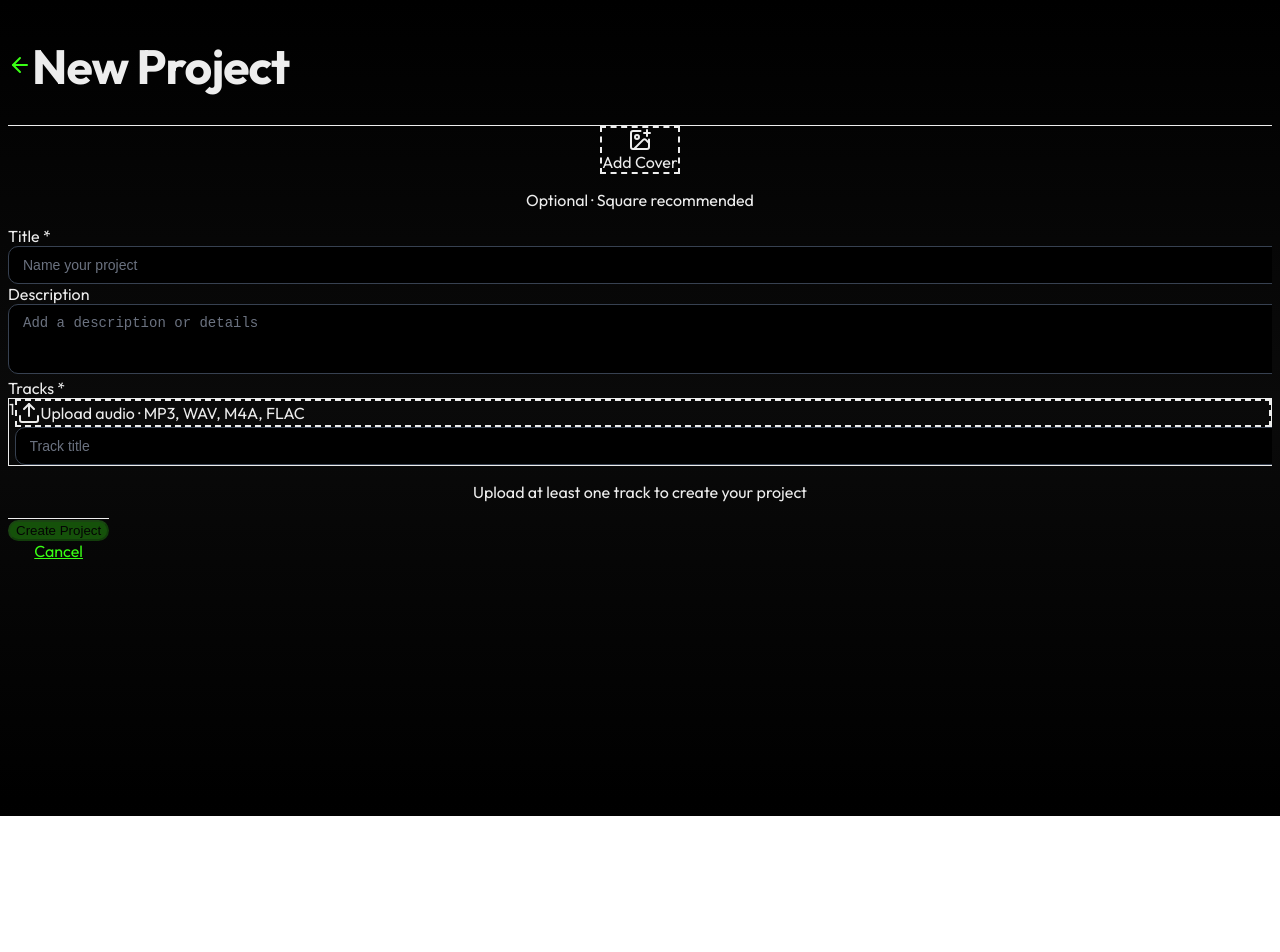
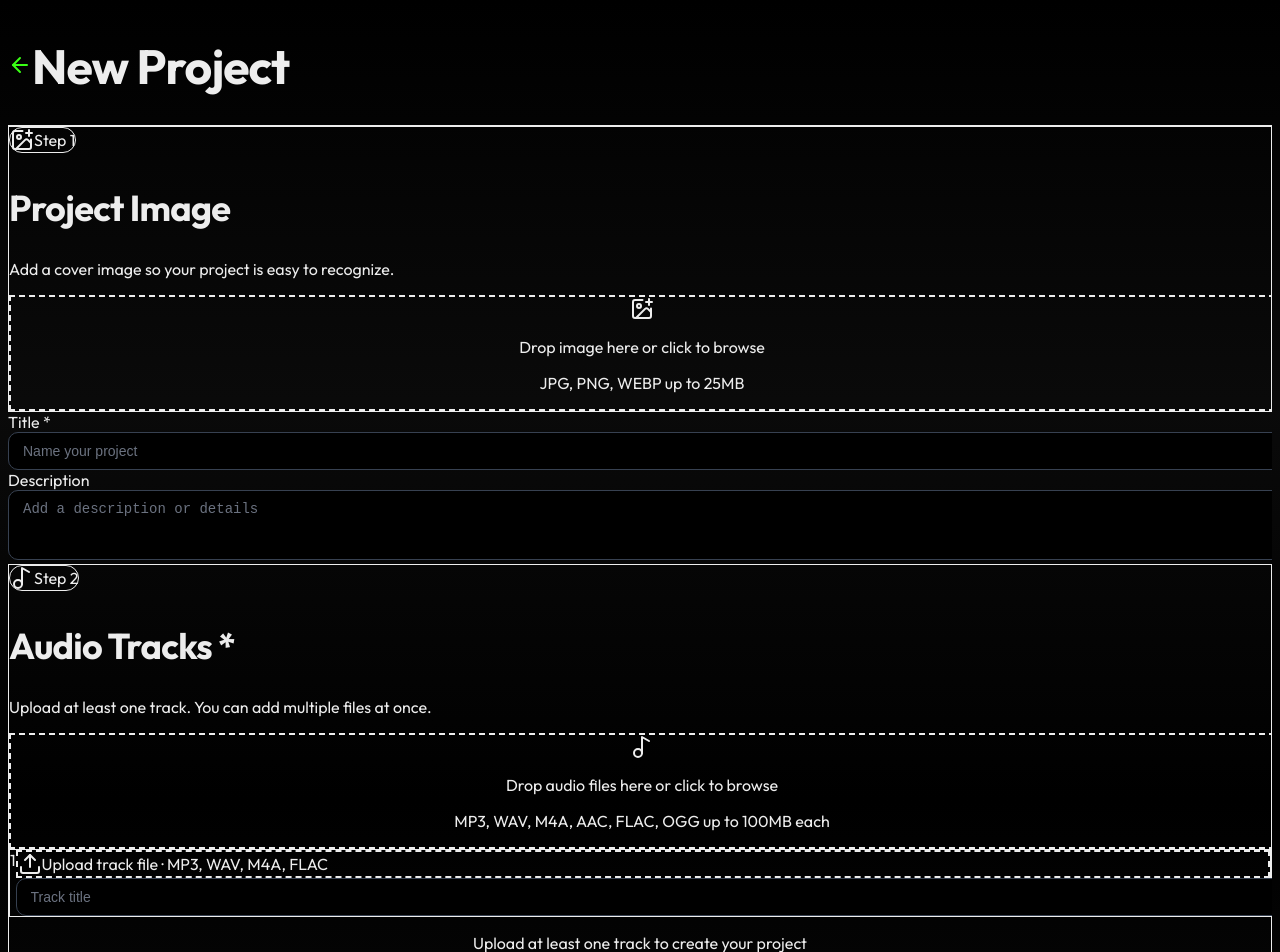
Before and after one commit to shayastark/demo, a Next.js app: page /dashboard/projects/new in a window 1280 px wide. Shown: the top 952 px of the page. Before the commit the page ends 816 px from the top, so only its background shows below. Built offline with nearby package versions, Linux system fonts and the light colour scheme; no server answers.

Commit message:
New Project page UI improvements

```diff
--- a/components/NewProjectPage.tsx
+++ b/components/NewProjectPage.tsx
@@ -5,7 +5,7 @@ import { useState } from 'react'
 import { useRouter } from 'next/navigation'
 import Link from 'next/link'
 import { supabase } from '@/lib/supabase'
-import { Upload, X, ArrowLeft, Plus, ImagePlus } from 'lucide-react'
+import { Upload, X, ArrowLeft, Plus, ImagePlus, Music2 } from 'lucide-react'
 import { showToast } from './Toast'
 
 export default function NewProjectPage() {
@@ -18,18 +18,25 @@ export default function NewProjectPage() {
   const [tracks, setTracks] = useState<Array<{ file: File; title: string }>>([{ file: null as any, title: '' }])
   const [loading, setLoading] = useState(false)
   const [submitted, setSubmitted] = useState(false)
-  const [dragOver, setDragOver] = useState(false)
+  const [dragOverImage, setDragOverImage] = useState(false)
+  const [dragOverTracks, setDragOverTracks] = useState(false)
+
+  const setCoverImageFile = (file: File) => {
+    if (!file.type.startsWith('image/')) {
+      showToast('Please upload an image file (JPG, PNG, or WEBP).', 'error')
+      return
+    }
+    setCoverImage(file)
+    const reader = new FileReader()
+    reader.onloadend = () => {
+      setCoverImagePreview(reader.result as string)
+    }
+    reader.readAsDataURL(file)
+  }
 
   const handleCoverImageChange = (e: React.ChangeEvent<HTMLInputElement>) => {
     const file = e.target.files?.[0]
-    if (file) {
-      setCoverImage(file)
-      const reader = new FileReader()
-      reader.onloadend = () => {
-        setCoverImagePreview(reader.result as string)
-      }
-      reader.readAsDataURL(file)
-    }
+    if (file) setCoverImageFile(file)
   }
 
   const handleAddTrack = () => {
@@ -44,16 +51,50 @@ export default function NewProjectPage() {
       return
     }
 
+    const name = file.name.replace(/\.[^/.]+$/, '')
     const newTracks = [...tracks]
-    newTracks[index].file = file
+    newTracks[index] = {
+      ...newTracks[index],
+      file,
+      title: newTracks[index].title || name,
+    }
     setTracks(newTracks)
+  }
 
-    // Auto-set title from filename if empty
-    if (!newTracks[index].title) {
-      const name = file.name.replace(/\.[^/.]+$/, '')
-      newTracks[index].title = name
-      setTracks(newTracks)
+  const handleBulkTrackUpload = (fileList: FileList | File[]) => {
+    const files = Array.from(fileList)
+    const audioFiles = files.filter((file) => file.type.startsWith('audio/') || /\.(mp3|wav|m4a|aac|flac|ogg)$/i.test(file.name))
+
+    if (audioFiles.length === 0) {
+      showToast('Please upload audio files (MP3, WAV, M4A, AAC, FLAC, or OGG).', 'error')
+      return
     }
+
+    let validFilesCount = 0
+    const maxAudioSize = 100 * 1024 * 1024
+    const preparedTracks = audioFiles
+      .filter((file) => {
+        const isValidSize = file.size <= maxAudioSize
+        if (!isValidSize) {
+          showToast(`"${file.name}" is too large (${(file.size / 1024 / 1024).toFixed(1)}MB). Maximum size is 100MB.`, 'error')
+        } else {
+          validFilesCount += 1
+        }
+        return isValidSize
+      })
+      .map((file) => ({
+        file,
+        title: file.name.replace(/\.[^/.]+$/, ''),
+      }))
+
+    if (preparedTracks.length === 0) return
+
+    setTracks((prev) => {
+      const hasOnlyEmptyStarter = prev.length === 1 && !prev[0].file && !prev[0].title
+      return hasOnlyEmptyStarter ? preparedTracks : [...prev, ...preparedTracks]
+    })
+
+    showToast(`${validFilesCount} track${validFilesCount > 1 ? 's' : ''} added`, 'success')
   }
 
   const removeTrack = (index: number) => {
@@ -252,7 +293,7 @@ export default function NewProjectPage() {
     <div className="min-h-screen bg-black text-white pb-40">
       {/* Header */}
       <header className="sticky top-0 z-10 bg-black/90 backdrop-blur-sm border-b border-gray-800">
-        <div className="max-w-xl mx-auto px-6 py-4 flex items-center gap-4">
+        <div className="max-w-2xl mx-auto px-4 sm:px-6 py-4 flex items-center gap-4">
           <Link
             href="/dashboard"
             className="p-2 -ml-2 rounded-full hover:bg-gray-800 transition"
@@ -263,28 +304,38 @@ export default function NewProjectPage() {
         </div>
       </header>
 
-      <main className="px-6 py-8 max-w-xl mx-auto">
-        <form id="new-project-form" onSubmit={handleSubmit} className="space-y-8">
+      <main className="px-4 sm:px-6 py-6 sm:py-8 max-w-2xl mx-auto">
+        <form id="new-project-form" onSubmit={handleSubmit} className="space-y-6 sm:space-y-8">
 
-          {/* Cover Image */}
-          <div className="flex flex-col items-center">
+          {/* Project Image */}
+          <div className="bg-emerald-500/[0.03] border border-emerald-400/20 rounded-2xl p-4 sm:p-5 space-y-4">
+            <div>
+              <div className="inline-flex items-center gap-2 px-2.5 py-1 rounded-full bg-emerald-500/10 border border-emerald-400/30 text-emerald-300 text-xs font-medium mb-3">
+                <ImagePlus className="w-3.5 h-3.5" />
+                Step 1
+              </div>
+              <h2 className="text-base sm:text-lg font-semibold text-white">Project Image</h2>
+              <p className="text-sm text-gray-400 mt-1">
+                Add a cover image so your project is easy to recognize.
+              </p>
+            </div>
             {coverImagePreview ? (
-              <div className="relative w-36 h-36 rounded-2xl overflow-hidden shadow-2xl group">
-                <label className="cursor-pointer block w-full h-full">
+              <div className="relative rounded-xl overflow-hidden border border-gray-700 group">
+                <label className="cursor-pointer block w-full h-52 sm:h-64 focus-within:ring-2 focus-within:ring-neon-green/70 focus-within:ring-offset-2 focus-within:ring-offset-black rounded-xl">
                   <img
                     src={coverImagePreview}
                     alt="Cover preview"
                     className="w-full h-full object-cover"
                   />
-                  <div className="absolute inset-0 bg-black/50 opacity-0 group-hover:opacity-100 transition flex flex-col items-center justify-center gap-2">
+                  <div className="absolute inset-0 bg-black/45 opacity-0 group-hover:opacity-100 transition flex flex-col items-center justify-center gap-2">
                     <ImagePlus className="w-6 h-6 text-white" />
-                    <span className="text-white text-sm font-medium">Change</span>
+                    <span className="text-white text-sm font-medium">Change image</span>
                   </div>
                   <input
                     type="file"
                     accept="image/*"
                     onChange={handleCoverImageChange}
-                    className="hidden"
+                    className="sr-only"
                   />
                 </label>
                 <button
@@ -295,7 +346,7 @@ export default function NewProjectPage() {
                     setCoverImage(null)
                     setCoverImagePreview(null)
                   }}
-                  className="absolute top-2 right-2 bg-black/70 hover:bg-red-500 text-white rounded-full p-1.5 transition opacity-0 group-hover:opacity-100"
+                  className="absolute top-3 right-3 bg-black/75 hover:bg-red-500 text-white rounded-full p-1.5 transition"
                   title="Remove image"
                 >
                   <X className="w-4 h-4" />
@@ -303,36 +354,33 @@ export default function NewProjectPage() {
               </div>
             ) : (
               <label
-                className={`w-36 h-36 border-2 border-dashed rounded-2xl cursor-pointer transition flex flex-col items-center justify-center gap-2 ${
-                  dragOver
+                className={`w-full border-2 border-dashed rounded-xl cursor-pointer transition p-6 sm:p-8 flex flex-col items-center justify-center gap-3 text-center focus-within:ring-2 focus-within:ring-neon-green/70 focus-within:ring-offset-2 focus-within:ring-offset-black ${
+                  dragOverImage
                     ? 'border-neon-green bg-neon-green/10'
-                    : 'border-gray-600 hover:border-neon-green/50 hover:bg-gray-900/50'
+                    : 'border-gray-600 hover:border-neon-green/60 hover:bg-gray-900/50'
                 }`}
-                onDragOver={(e) => { e.preventDefault(); setDragOver(true) }}
-                onDragLeave={() => setDragOver(false)}
+                onDragOver={(e) => { e.preventDefault(); setDragOverImage(true) }}
+                onDragLeave={() => setDragOverImage(false)}
                 onDrop={(e) => {
                   e.preventDefault()
-                  setDragOver(false)
+                  setDragOverImage(false)
                   const file = e.dataTransfer.files?.[0]
-                  if (file && file.type.startsWith('image/')) {
-                    setCoverImage(file)
-                    const reader = new FileReader()
-                    reader.onloadend = () => setCoverImagePreview(reader.result as string)
-                    reader.readAsDataURL(file)
-                  }
+                  if (file) setCoverImageFile(file)
                 }}
               >
-                <ImagePlus className="w-6 h-6 text-gray-500" />
-                <span className="text-xs text-gray-400 font-medium">Add Cover</span>
+                <ImagePlus className="w-7 h-7 text-gray-300" />
+                <div className="space-y-1">
+                  <p className="text-sm sm:text-base font-medium text-white">Drop image here or click to browse</p>
+                  <p className="text-xs text-gray-500">JPG, PNG, WEBP up to 25MB</p>
+                </div>
                 <input
                   type="file"
                   accept="image/*"
                   onChange={handleCoverImageChange}
-                  className="hidden"
+                  className="sr-only"
                 />
               </label>
             )}
-            <p className="text-xs text-gray-600 mt-3">Optional · Square recommended</p>
           </div>
 
           {/* Title */}
@@ -346,7 +394,7 @@ export default function NewProjectPage() {
               onChange={(e) => setTitle(e.target.value)}
               placeholder="Name your project"
               required
-              className="w-full bg-gray-900/60 border border-gray-700 rounded-xl px-4 py-3.5 text-white placeholder-gray-600 focus:outline-none focus:border-neon-green focus:ring-1 focus:ring-neon-green/20 transition"
+              className="w-full bg-gray-900/60 border border-gray-700 rounded-xl px-4 py-3.5 text-white placeholder-gray-600 focus:outline-none focus:border-neon-green focus:ring-2 focus:ring-neon-green/30 transition"
             />
           </div>
 
@@ -358,27 +406,68 @@ export default function NewProjectPage() {
               onChange={(e) => setDescription(e.target.value)}
               rows={3}
               placeholder="Add a description or details"
-              className="w-full bg-gray-900/60 border border-gray-700 rounded-xl px-4 py-3.5 text-white placeholder-gray-600 focus:outline-none focus:border-neon-green focus:ring-1 focus:ring-neon-green/20 transition resize-none"
+              className="w-full bg-gray-900/60 border border-gray-700 rounded-xl px-4 py-3.5 text-white placeholder-gray-600 focus:outline-none focus:border-neon-green focus:ring-2 focus:ring-neon-green/30 transition resize-none"
             />
           </div>
 
-          {/* Tracks Section */}
-          <div>
-            <div className="flex items-center justify-between mb-4">
-              <label className="text-sm font-medium text-gray-300">
-                Tracks <span className="text-red-400">*</span>
-              </label>
+          {/* Audio Tracks */}
+          <div className="bg-sky-500/[0.03] border border-sky-400/20 rounded-2xl p-4 sm:p-5 space-y-4">
+            <div className="flex items-start justify-between gap-4">
+              <div>
+                <div className="inline-flex items-center gap-2 px-2.5 py-1 rounded-full bg-sky-500/10 border border-sky-400/30 text-sky-300 text-xs font-medium mb-3">
+                  <Music2 className="w-3.5 h-3.5" />
+                  Step 2
+                </div>
+                <h2 className="text-base sm:text-lg font-semibold text-white">
+                  Audio Tracks <span className="text-red-400">*</span>
+                </h2>
+                <p className="text-sm text-gray-400 mt-1">
+                  Upload at least one track. You can add multiple files at once.
+                </p>
+              </div>
               {tracks.length > 0 && tracks[0].file && (
                 <button
                   type="button"
                   onClick={handleAddTrack}
-                  className="text-sm text-neon-green hover:text-neon-green/80 transition flex items-center gap-1 font-medium"
+                  className="text-sm text-neon-green hover:text-neon-green/80 transition flex items-center gap-1 font-medium whitespace-nowrap focus-visible:outline-none focus-visible:ring-2 focus-visible:ring-neon-green/60 rounded-md px-1"
                 >
                   <Plus className="w-4 h-4" />
-                  Add Track
+                  Add Empty Row
                 </button>
               )}
             </div>
+
+            <label
+              className={`w-full border-2 border-dashed rounded-xl cursor-pointer transition p-5 sm:p-6 flex flex-col items-center justify-center gap-3 text-center focus-within:ring-2 focus-within:ring-neon-green/70 focus-within:ring-offset-2 focus-within:ring-offset-black ${
+                dragOverTracks
+                  ? 'border-neon-green bg-neon-green/10'
+                  : 'border-gray-600 hover:border-neon-green/60 hover:bg-gray-900/50'
+              }`}
+              onDragOver={(e) => { e.preventDefault(); setDragOverTracks(true) }}
+              onDragLeave={() => setDragOverTracks(false)}
+              onDrop={(e) => {
+                e.preventDefault()
+                setDragOverTracks(false)
+                if (e.dataTransfer.files?.length) {
+                  handleBulkTrackUpload(e.dataTransfer.files)
+                }
+              }}
+            >
+              <Music2 className="w-7 h-7 text-gray-300" />
+              <div className="space-y-1">
+                <p className="text-sm sm:text-base font-medium text-white">Drop audio files here or click to browse</p>
+                <p className="text-xs text-gray-500">MP3, WAV, M4A, AAC, FLAC, OGG up to 100MB each</p>
+              </div>
+              <input
+                type="file"
+                multiple
+                accept="audio/mpeg,audio/mp3,audio/wav,audio/wave,audio/x-wav,audio/mp4,audio/x-m4a,audio/aac,audio/flac,audio/ogg,.mp3,.wav,.m4a,.aac,.flac,.ogg"
+                onChange={(e) => {
+                  if (e.target.files?.length) handleBulkTrackUpload(e.target.files)
+                }}
+                className="sr-only"
+              />
+            </label>
 
             <div className="space-y-3">
               {tracks.map((track, index) => (
@@ -394,7 +483,7 @@ export default function NewProjectPage() {
 
                     <div className="flex-1 min-w-0 space-y-3">
                       {/* File Upload */}
-                      <label className="block cursor-pointer">
+                      <label className="block cursor-pointer focus-within:ring-2 focus-within:ring-neon-green/50 rounded-lg">
                         <input
                           type="file"
                           accept="audio/mpeg,audio/mp3,audio/wav,audio/wave,audio/x-wav,audio/mp4,audio/x-m4a,audio/aac,audio/flac,audio/ogg,.mp3,.wav,.m4a,.aac,.flac,.ogg"
@@ -403,7 +492,7 @@ export default function NewProjectPage() {
                             if (file) handleTrackFileChange(index, file)
                           }}
                           required
-                          className="hidden"
+                          className="sr-only"
                         />
                         <div className={`flex items-center gap-3 px-4 py-3 rounded-lg border-2 border-dashed transition ${
                           track.file
@@ -418,7 +507,7 @@ export default function NewProjectPage() {
                               </span>
                             ) : (
                               <span className="text-sm text-gray-400">
-                                Upload audio <span className="text-gray-600">· MP3, WAV, M4A, FLAC</span>
+                                Upload track file <span className="text-gray-600">· MP3, WAV, M4A, FLAC</span>
                               </span>
                             )}
                           </div>
@@ -436,7 +525,7 @@ export default function NewProjectPage() {
                         }}
                         placeholder="Track title"
                         required
-                        className="w-full bg-black/40 border border-gray-700 rounded-lg px-4 py-2.5 text-white placeholder-gray-600 focus:outline-none focus:border-neon-green text-sm transition"
+                        className="w-full bg-black/40 border border-gray-700 rounded-lg px-4 py-2.5 text-white placeholder-gray-600 focus:outline-none focus:border-neon-green focus:ring-2 focus:ring-neon-green/30 text-sm transition"
                       />
                     </div>
 
@@ -444,7 +533,7 @@ export default function NewProjectPage() {
                       <button
                         type="button"
                         onClick={() => removeTrack(index)}
-                        className="p-2 text-gray-600 hover:text-red-400 hover:bg-red-400/10 rounded-lg transition shrink-0"
+                        className="p-2 text-gray-600 hover:text-red-400 hover:bg-red-400/10 rounded-lg transition shrink-0 focus-visible:outline-none focus-visible:ring-2 focus-visible:ring-red-400/60"
                         title="Remove track"
                       >
                         <X className="w-4 h-4" />
@@ -455,9 +544,8 @@ export default function NewProjectPage() {
               ))}
             </div>
 
-            {/* Add track for first-time or when no tracks yet */}
             {(!tracks[0]?.file || tracks.length === 0) && (
-              <p className="text-xs text-gray-600 mt-3 text-center">
+              <p className="text-xs text-gray-500 mt-1 text-center">
                 Upload at least one track to create your project
               </p>
             )}
@@ -467,12 +555,12 @@ export default function NewProjectPage() {
 
       {/* Sticky bottom CTA */}
       <div className="fixed bottom-0 left-0 right-0 z-20 bg-black/95 backdrop-blur-md border-t border-gray-800">
-        <div className="max-w-xl mx-auto px-6 py-4 space-y-2">
+        <div className="max-w-2xl mx-auto px-4 sm:px-6 py-4 space-y-2">
           <button
             type="submit"
             form="new-project-form"
             disabled={loading || submitted || !title.trim() || tracks.every(t => !t.file)}
-            className="w-full py-4 rounded-full font-bold text-base transition disabled:opacity-30 disabled:cursor-not-allowed active:scale-[0.98]"
+            className="w-full py-4 rounded-full font-bold text-base transition disabled:opacity-30 disabled:cursor-not-allowed active:scale-[0.98] focus-visible:outline-none focus-visible:ring-2 focus-visible:ring-neon-green/80 focus-visible:ring-offset-2 focus-visible:ring-offset-black"
             style={{
               backgroundColor: (loading || submitted || !title.trim() || tracks.every(t => !t.file)) ? '#39FF14' : '#39FF14',
               color: '#000',
@@ -492,7 +580,7 @@ export default function NewProjectPage() {
           </button>
           <Link
             href="/dashboard"
-            className="block w-full text-center py-2 text-sm text-gray-500 hover:text-gray-300 transition"
+            className="block w-full text-center py-2 text-sm text-gray-500 hover:text-gray-300 transition focus-visible:outline-none focus-visible:ring-2 focus-visible:ring-gray-400/60 rounded-md"
           >
             Cancel
           </Link>
```
